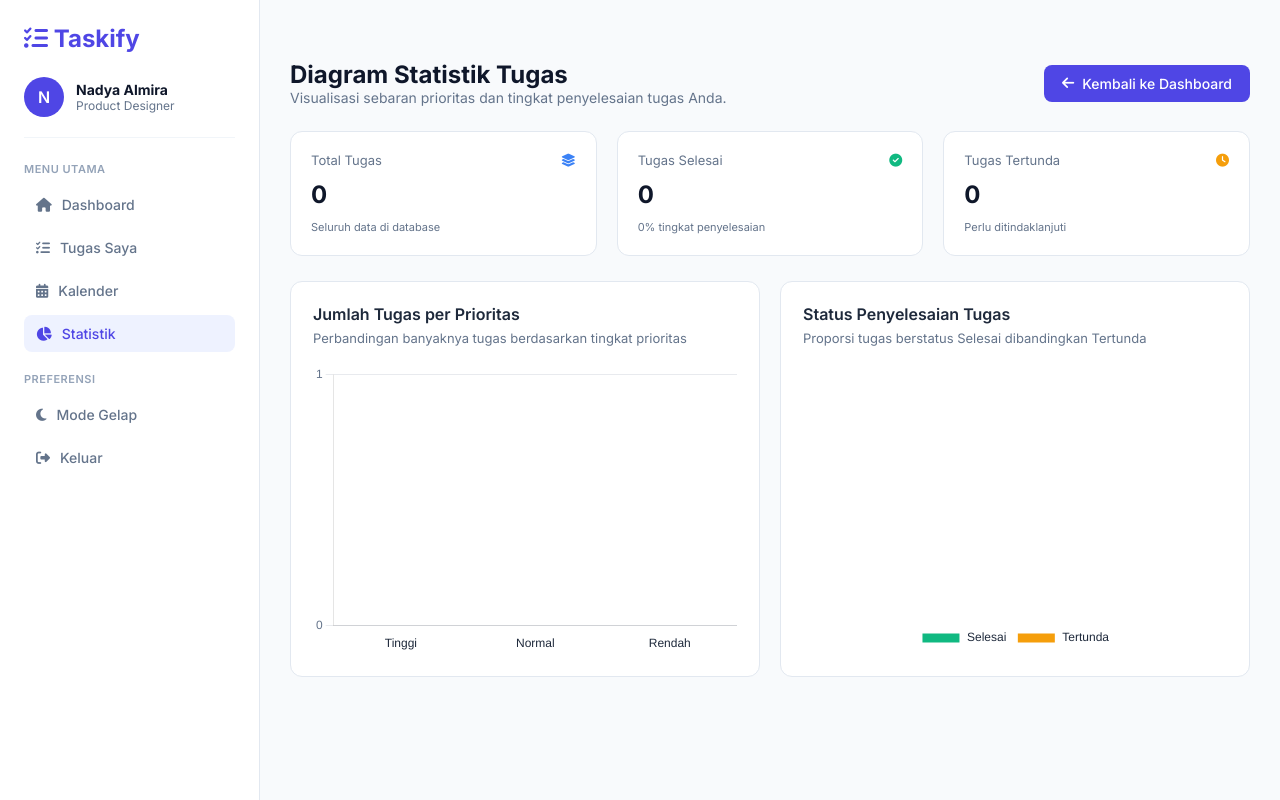
After one commit to NadyaAlmiraCordeliaFaustine123/taskify-TO-DO-LIST, a PHP site: page /statistik.php in a window 1280 px wide. The commit adds this page. Run offline with PHP 8.4, Linux system fonts and the light colour scheme; data that the repository does not hold is empty.

Commit message:
Tambah halaman statistik

```diff
--- a/index.php
+++ b/index.php
@@ -36,7 +36,6 @@ $persentase = $total_tugas > 0 ? round(($tugas_selesai / $total_tugas) * 100) :
 
     <div class="app-container">
         <!-- SIDEBAR -->
-        <!-- SIDEBAR -->
         <aside class="sidebar">
             <div class="brand">
                 <h2><i class="fa-solid fa-list-check"></i> Taskify</h2>
@@ -63,6 +62,7 @@ $persentase = $total_tugas > 0 ? round(($tugas_selesai / $total_tugas) * 100) :
     </a>
 </li>
                     <li><a href="kalender.php"><i class="fa-solid fa-calendar-days"></i> Kalender</a></li>
+                    <li><a href="statistik.php"><i class="fa-solid fa-chart-pie"></i> Statistik</a></li>
                 </ul>
             </div>
 
--- /dev/null
+++ b/statistik.php
@@ -0,0 +1,303 @@
+<?php
+include 'koneksi.php';
+
+// Hitung ringkasan utama
+$total_tugas = mysqli_num_rows(mysqli_query($conn, "SELECT id FROM tasks"));
+$tugas_selesai = mysqli_num_rows(mysqli_query($conn, "SELECT id FROM tasks WHERE status='Selesai'"));
+$tugas_pending = mysqli_num_rows(mysqli_query($conn, "SELECT id FROM tasks WHERE status='Tertunda'"));
+$badge_tertunda = $tugas_pending;
+$persentase = $total_tugas > 0 ? round(($tugas_selesai / $total_tugas) * 100) : 0;
+
+// Hitung jumlah tugas per prioritas
+$prioritas_counts = [
+    'Tinggi' => 0,
+    'Sedang' => 0,
+    'Rendah' => 0
+];
+$res_prioritas = mysqli_query($conn, "SELECT prioritas, COUNT(*) AS jumlah FROM tasks GROUP BY prioritas");
+while ($row_p = mysqli_fetch_assoc($res_prioritas)) {
+    $nama_p = $row_p['prioritas'];
+    if (array_key_exists($nama_p, $prioritas_counts)) {
+        $prioritas_counts[$nama_p] = (int) $row_p['jumlah'];
+    }
+}
+?>
+<!DOCTYPE html>
+<html lang="id">
+<head>
+    <meta charset="UTF-8">
+    <meta name="viewport" content="width=device-width, initial-scale=1.0">
+    <title>Taskify - Diagram Statistik</title>
+    <link rel="stylesheet" href="assets/style.css">
+    <link rel="stylesheet" href="https://cdnjs.cloudflare.com/ajax/libs/font-awesome/6.4.0/css/all.min.css">
+    <script src="https://cdn.jsdelivr.net/npm/chart.js"></script>
+    <style>
+        .charts-grid {
+            display: grid;
+            grid-template-columns: repeat(2, 1fr);
+            gap: 20px;
+            margin-top: 20px;
+        }
+        .chart-card {
+            background: #ffffff;
+            padding: 22px;
+            border-radius: 12px;
+            border: 1px solid #e2e8f0;
+        }
+        .chart-card h3 {
+            font-size: 16px;
+            font-weight: 600;
+            margin-bottom: 6px;
+        }
+        .chart-card p {
+            font-size: 13px;
+            color: #64748b;
+            margin-bottom: 18px;
+        }
+        .chart-box {
+            position: relative;
+            height: 290px;
+        }
+        [data-theme="dark"] .chart-card {
+            background-color: var(--bg-card);
+            border-color: var(--border-color);
+        }
+        [data-theme="dark"] .chart-card p {
+            color: var(--text-muted);
+        }
+        @media (max-width: 900px) {
+            .charts-grid {
+                grid-template-columns: 1fr;
+            }
+        }
+    </style>
+</head>
+<body>
+
+    <div class="app-container">
+        <!-- SIDEBAR -->
+        <aside class="sidebar">
+            <div>
+                <div class="brand">
+                    <h2><i class="fa-solid fa-list-check"></i> Taskify</h2>
+                </div>
+                <div class="user-profile">
+                    <div class="avatar">N</div>
+                    <div class="user-info">
+                        <h4>Nadya Almira</h4>
+                        <p>Product Designer</p>
+                    </div>
+                </div>
+
+                <div class="menu-section">
+                    <p class="menu-label">MENU UTAMA</p>
+                    <ul>
+                        <li><a href="index.php"><i class="fa-solid fa-house"></i> Dashboard</a></li>
+                        <li>
+                            <a href="index.php#tabel-tugas">
+                                <i class="fa-solid fa-list-check"></i> Tugas Saya
+                                <?php if($badge_tertunda > 0): ?>
+                                    <span class="sidebar-badge"><?= $badge_tertunda; ?></span>
+                                <?php endif; ?>
+                            </a>
+                        </li>
+                        <li><a href="kalender.php"><i class="fa-solid fa-calendar-days"></i> Kalender</a></li>
+                        <li class="active"><a href="statistik.php"><i class="fa-solid fa-chart-pie"></i> Statistik</a></li>
+                    </ul>
+                </div>
+            </div>
+
+            <div class="menu-section preferensi">
+                <p class="menu-label">PREFERENSI</p>
+                <ul>
+                    <li>
+                        <a href="#" id="darkModeToggle">
+                            <i class="fa-solid fa-moon" id="darkModeIcon"></i>
+                            <span id="darkModeText">Mode Gelap</span>
+                        </a>
+                    </li>
+                    <li><a href="#"><i class="fa-solid fa-right-from-bracket"></i> Keluar</a></li>
+                </ul>
+            </div>
+        </aside>
+
+        <!-- MAIN CONTENT -->
+        <main class="main-content">
+            <header class="topbar">
+                <div></div>
+            </header>
+
+            <section class="welcome-section">
+                <div class="welcome-text">
+                    <h1>Diagram Statistik Tugas</h1>
+                    <p>Visualisasi sebaran prioritas dan tingkat penyelesaian tugas Anda.</p>
+                </div>
+                <a href="index.php" class="btn-primary"><i class="fa-solid fa-arrow-left"></i> Kembali ke Dashboard</a>
+            </section>
+
+            <section class="stats-grid" style="grid-template-columns: repeat(3, 1fr);">
+                <div class="stat-card">
+                    <div class="stat-header">
+                        <span>Total Tugas</span>
+                        <i class="fa-solid fa-layer-group text-blue"></i>
+                    </div>
+                    <h2><?= $total_tugas; ?></h2>
+                    <span class="badge-sub">Seluruh data di database</span>
+                </div>
+                <div class="stat-card">
+                    <div class="stat-header">
+                        <span>Tugas Selesai</span>
+                        <i class="fa-solid fa-circle-check text-green"></i>
+                    </div>
+                    <h2><?= $tugas_selesai; ?></h2>
+                    <span class="badge-sub"><?= $persentase; ?>% tingkat penyelesaian</span>
+                </div>
+                <div class="stat-card">
+                    <div class="stat-header">
+                        <span>Tugas Tertunda</span>
+                        <i class="fa-solid fa-clock text-orange"></i>
+                    </div>
+                    <h2><?= $tugas_pending; ?></h2>
+                    <span class="badge-sub">Perlu ditindaklanjuti</span>
+                </div>
+            </section>
+
+            <section class="charts-grid">
+                <div class="chart-card">
+                    <h3>Jumlah Tugas per Prioritas</h3>
+                    <p>Perbandingan banyaknya tugas berdasarkan tingkat prioritas</p>
+                    <div class="chart-box">
+                        <canvas id="priorityChart"></canvas>
+                    </div>
+                </div>
+
+                <div class="chart-card">
+                    <h3>Status Penyelesaian Tugas</h3>
+                    <p>Proporsi tugas berstatus Selesai dibandingkan Tertunda</p>
+                    <div class="chart-box">
+                        <canvas id="statusChart"></canvas>
+                    </div>
+                </div>
+            </section>
+        </main>
+    </div>
+
+    <script>
+        const darkModeToggle = document.getElementById('darkModeToggle');
+        const darkModeIcon = document.getElementById('darkModeIcon');
+        const darkModeText = document.getElementById('darkModeText');
+        const htmlElement = document.documentElement;
+
+        let priorityChart;
+        let statusChart;
+
+        function getChartColors() {
+            const isDark = htmlElement.getAttribute('data-theme') === 'dark';
+            return {
+                textColor: isDark ? '#f8fafc' : '#1e293b',
+                mutedColor: isDark ? '#94a3b8' : '#64748b',
+                gridColor: isDark ? 'rgba(148, 163, 184, 0.15)' : 'rgba(100, 116, 139, 0.15)',
+                borderColor: isDark ? '#1e293b' : '#ffffff'
+            };
+        }
+
+        function renderCharts() {
+            const colors = getChartColors();
+
+            if (priorityChart) priorityChart.destroy();
+            if (statusChart) statusChart.destroy();
+
+            const ctxPrioritas = document.getElementById('priorityChart').getContext('2d');
+            priorityChart = new Chart(ctxPrioritas, {
+                type: 'bar',
+                data: {
+                    labels: ['Tinggi', 'Normal', 'Rendah'],
+                    datasets: [{
+                        label: 'Jumlah Tugas',
+                        data: [
+                            <?= $prioritas_counts['Tinggi']; ?>,
+                            <?= $prioritas_counts['Sedang']; ?>,
+                            <?= $prioritas_counts['Rendah']; ?>
+                        ],
+                        backgroundColor: ['#ef4444', '#f59e0b', '#3b82f6'],
+                        borderRadius: 8
+                    }]
+                },
+                options: {
+                    responsive: true,
+                    maintainAspectRatio: false,
+                    plugins: {
+                        legend: { display: false }
+                    },
+                    scales: {
+                        x: {
+                            ticks: { color: colors.textColor },
+                            grid: { display: false }
+                        },
+                        y: {
+                            beginAtZero: true,
+                            ticks: {
+                                stepSize: 1,
+                                color: colors.mutedColor
+                            },
+                            grid: { color: colors.gridColor }
+                        }
+                    }
+                }
+            });
+
+            const ctxStatus = document.getElementById('statusChart').getContext('2d');
+            statusChart = new Chart(ctxStatus, {
+                type: 'doughnut',
+                data: {
+                    labels: ['Selesai', 'Tertunda'],
+                    datasets: [{
+                        data: [<?= $tugas_selesai; ?>, <?= $tugas_pending; ?>],
+                        backgroundColor: ['#10b981', '#f59e0b'],
+                        borderColor: colors.borderColor,
+                        borderWidth: 3
+                    }]
+                },
+                options: {
+                    responsive: true,
+                    maintainAspectRatio: false,
+                    plugins: {
+                        legend: {
+                            position: 'bottom',
+                            labels: { color: colors.textColor }
+                        }
+                    }
+                }
+            });
+        }
+
+        const currentTheme = localStorage.getItem('theme');
+        if (currentTheme === 'dark') {
+            htmlElement.setAttribute('data-theme', 'dark');
+            darkModeIcon.classList.replace('fa-moon', 'fa-sun');
+            darkModeText.textContent = 'Mode Terang';
+        }
+
+        renderCharts();
+
+        darkModeToggle.addEventListener('click', function(e) {
+            e.preventDefault();
+            let theme = htmlElement.getAttribute('data-theme');
+
+            if (theme === 'dark') {
+                htmlElement.removeAttribute('data-theme');
+                localStorage.setItem('theme', 'light');
+                darkModeIcon.classList.replace('fa-sun', 'fa-moon');
+                darkModeText.textContent = 'Mode Gelap';
+            } else {
+                htmlElement.setAttribute('data-theme', 'dark');
+                localStorage.setItem('theme', 'dark');
+                darkModeIcon.classList.replace('fa-moon', 'fa-sun');
+                darkModeText.textContent = 'Mode Terang';
+            }
+
+            renderCharts();
+        });
+    </script>
+</body>
+</html>
```
Also changed, not shown: assets/style.css (line endings or trailing spaces).
